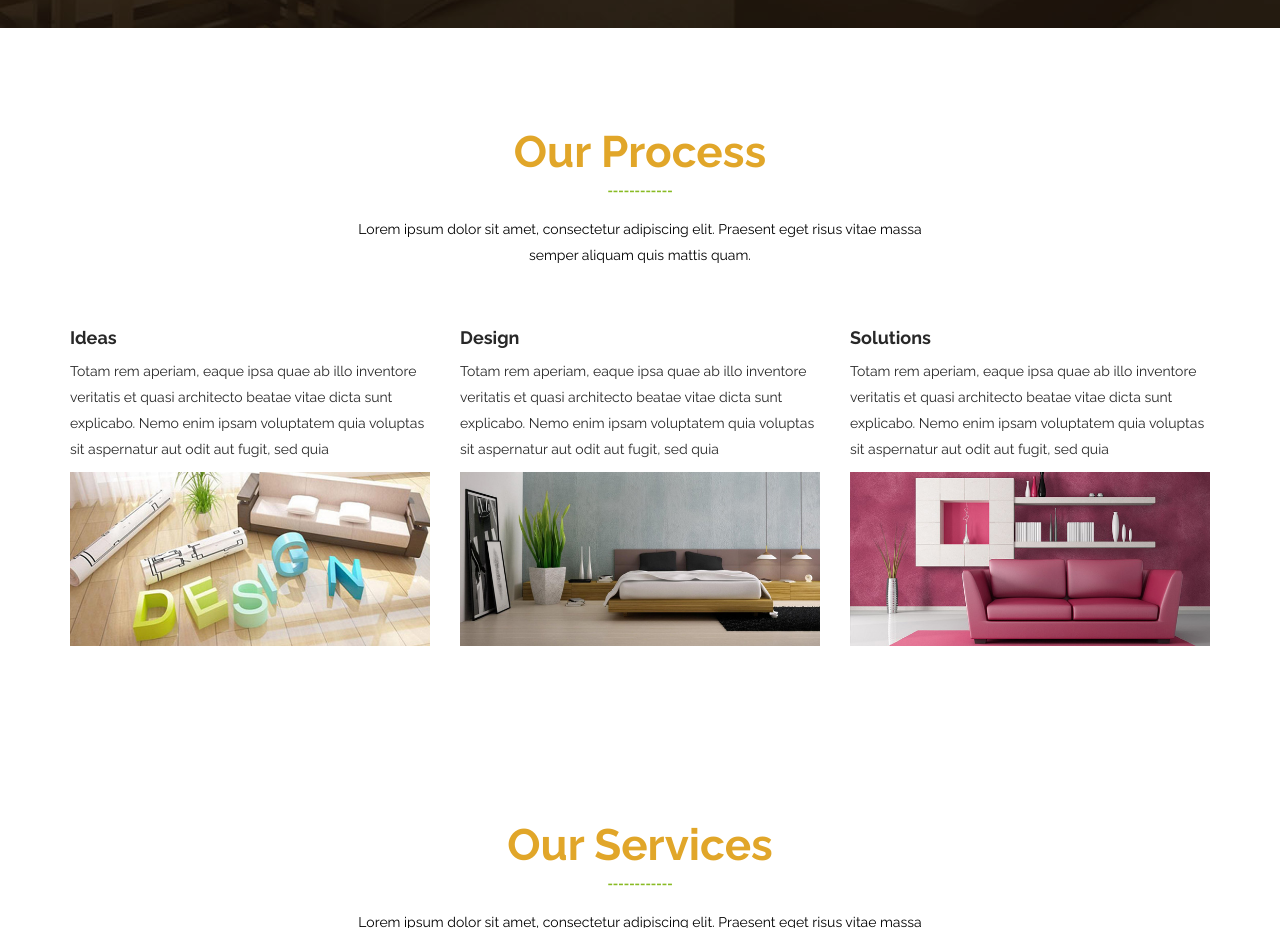
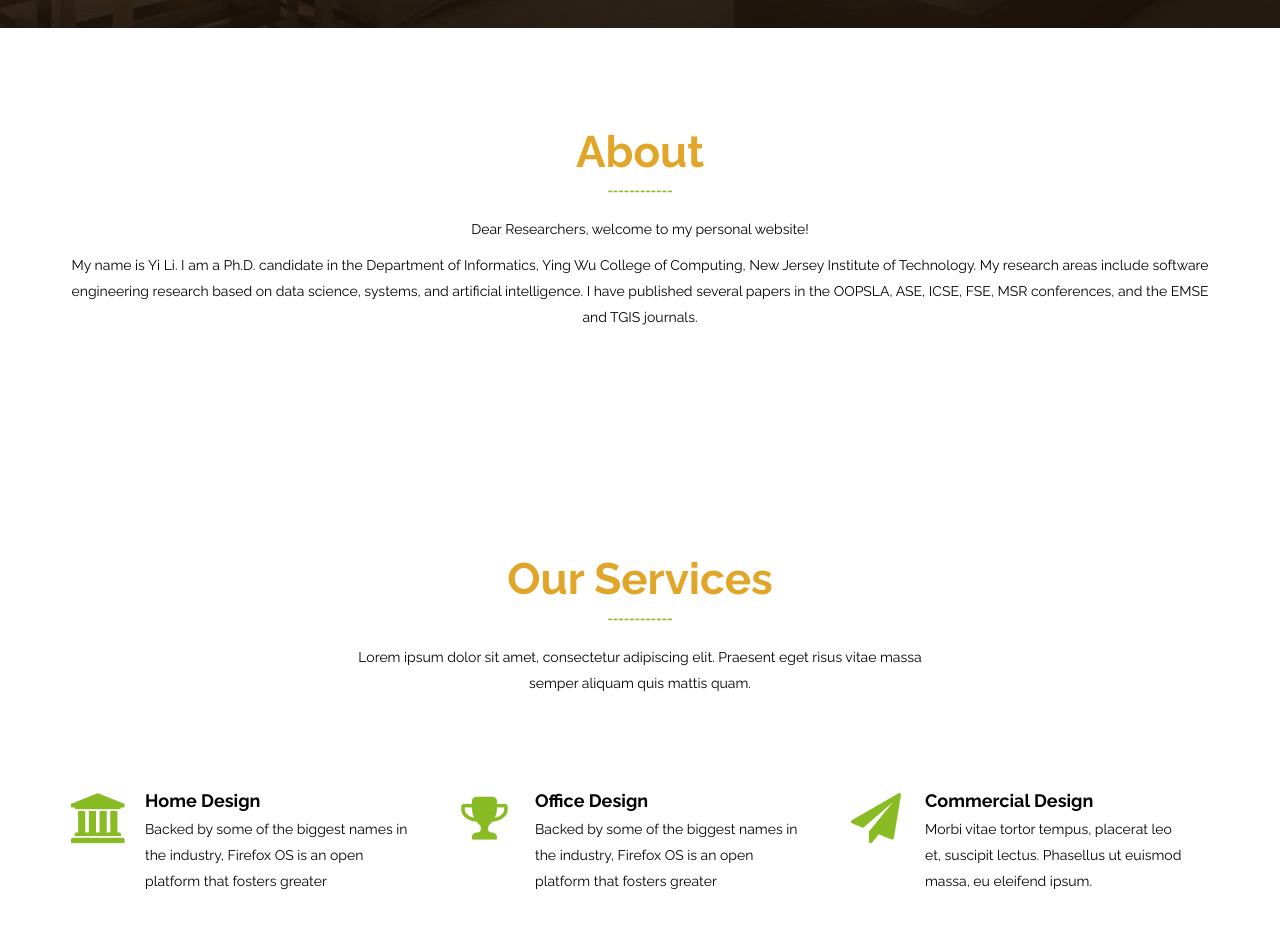
Before and after one commit to daleyli/yili, a plain HTML site: page index.html in a window 1280 px wide. Shown: the part 860-1788 px from the top of the page. Drawn offline with Linux system fonts and the light colour scheme.

Commit message:
Update index.html

```diff
--- a/index.html
+++ b/index.html
@@ -93,13 +93,16 @@
  -->
 			</div><!-- /slider-wrapper -->
 
-    </section><!--/#main-slider-->
+    </section>
 <section id="process">
                 <div class="container">
 				<div class="section-header">
-                <h2 class="section-title wow fadeInDown">Our Process</h2>
-                <p class="wow fadeInDown">Lorem ipsum dolor sit amet, consectetur adipiscing elit. Praesent eget risus vitae massa <br> semper aliquam quis mattis quam.</p>
+                <h2 class="section-title wow fadeInDown">About</h2>
+                <p class="wow fadeInDown">Dear Researchers, welcome to my personal website!</p>
+                    <p class="wow fadeInDown">My name is Yi Li. I am a Ph.D. candidate in the Department of Informatics, Ying Wu College of Computing, New Jersey Institute of Technology. My research areas include software engineering research based on data science, systems, and artificial intelligence. I have published several papers in the OOPSLA, ASE, ICSE, FSE, MSR conferences, and the EMSE and TGIS journals.</p>
             </div>
+
+                    <!--/#main-slider
                     <div class="row">
 
 
@@ -125,6 +128,7 @@
                         </div>
 
                     </div>
+                    -->
                 </div>
             </section>
  <section id="services" >
```
